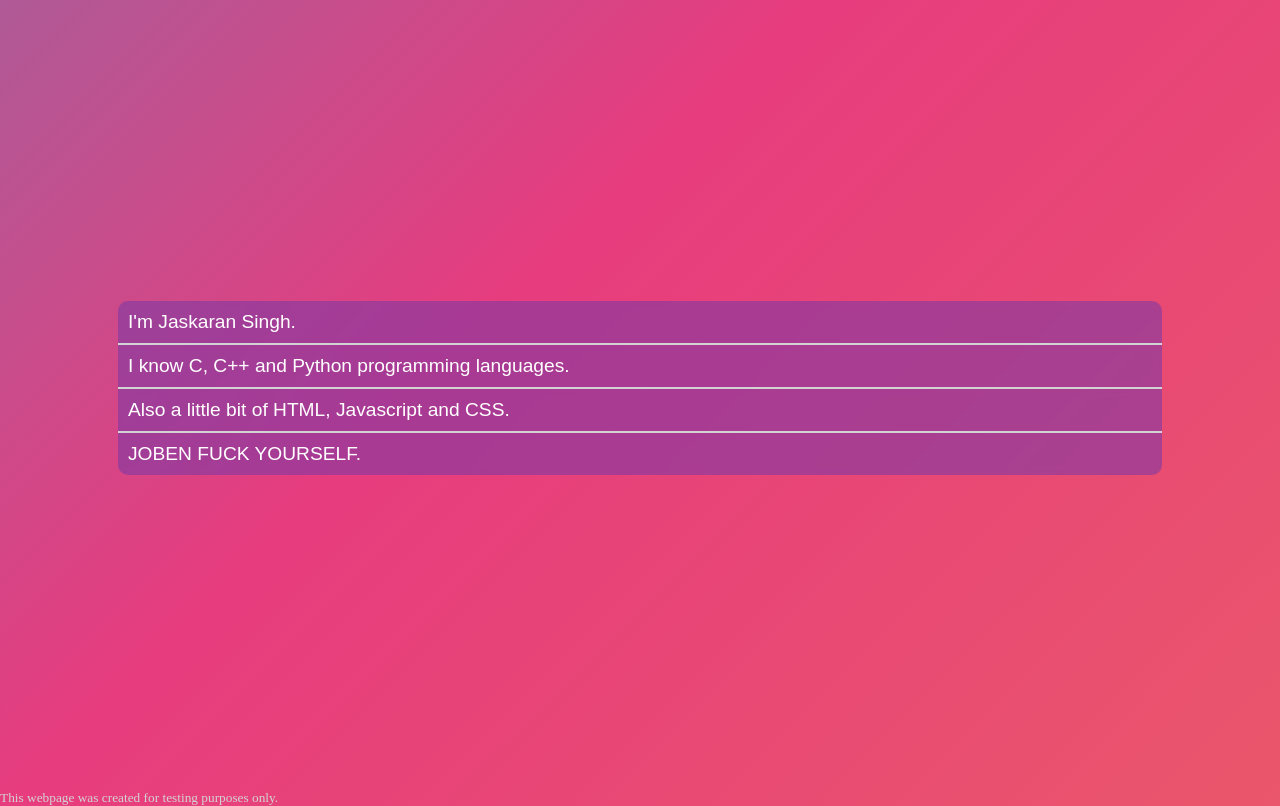
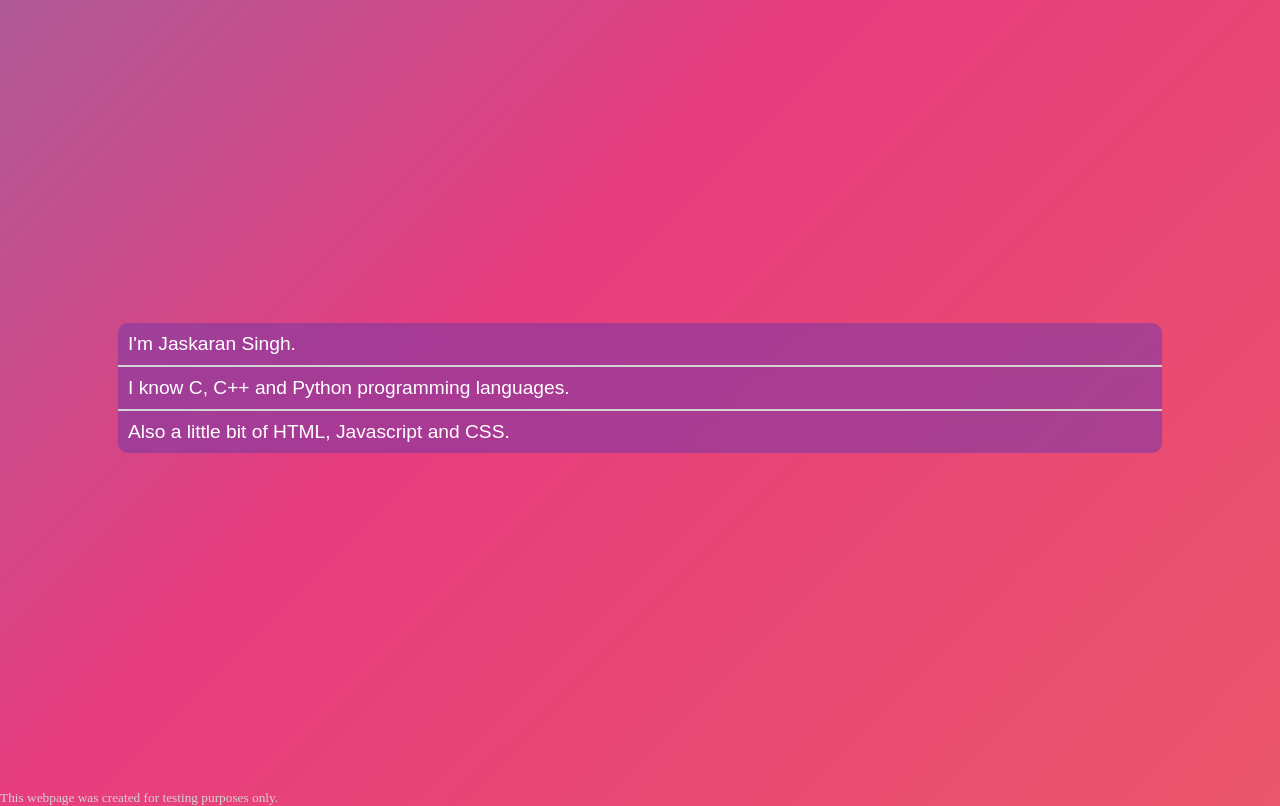
Before and after one commit to Jaskarangill85/jaskaran-htmltest-introduction, a plain HTML site: page index.html in a window 1280 px wide. Shown: the part 63-869 px from the top of the page. Drawn offline with Linux system fonts and the light colour scheme.

Commit message:
Update index.html

```diff
--- a/index.html
+++ b/index.html
@@ -153,7 +153,7 @@
                 <li>I'm Jaskaran Singh.</li>
                 <li>I know C, C++ and Python programming languages.</li>
                 <li>Also a little bit of HTML, Javascript and CSS.</li>
-                <li>JOBEN FUCK YOURSELF.</li>
+
             </ul>
         </div>
     </main>
```
